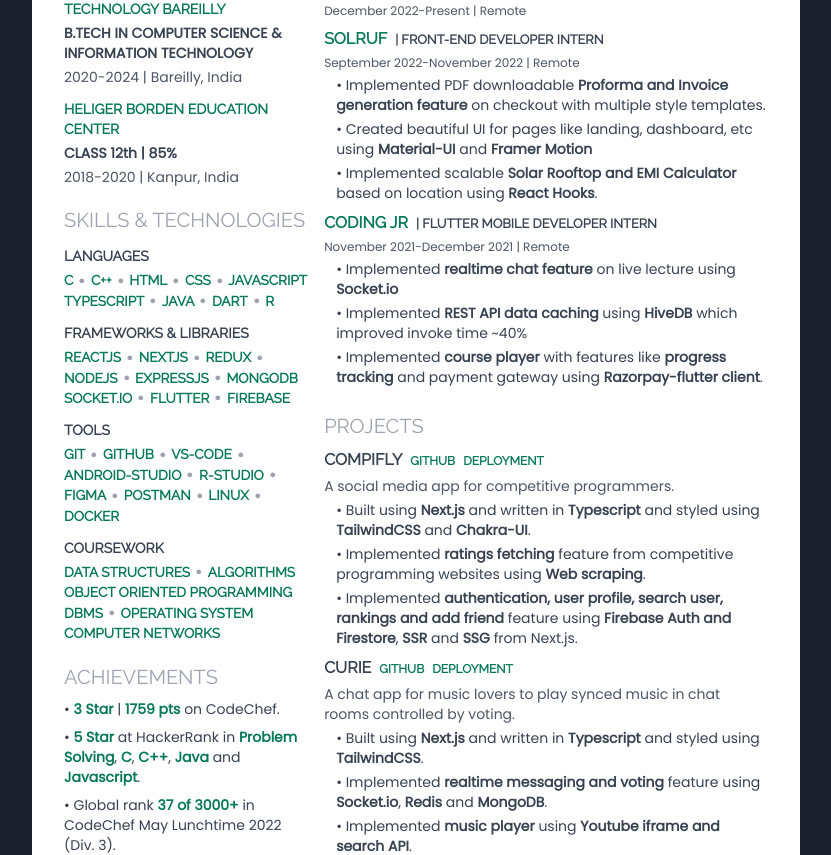
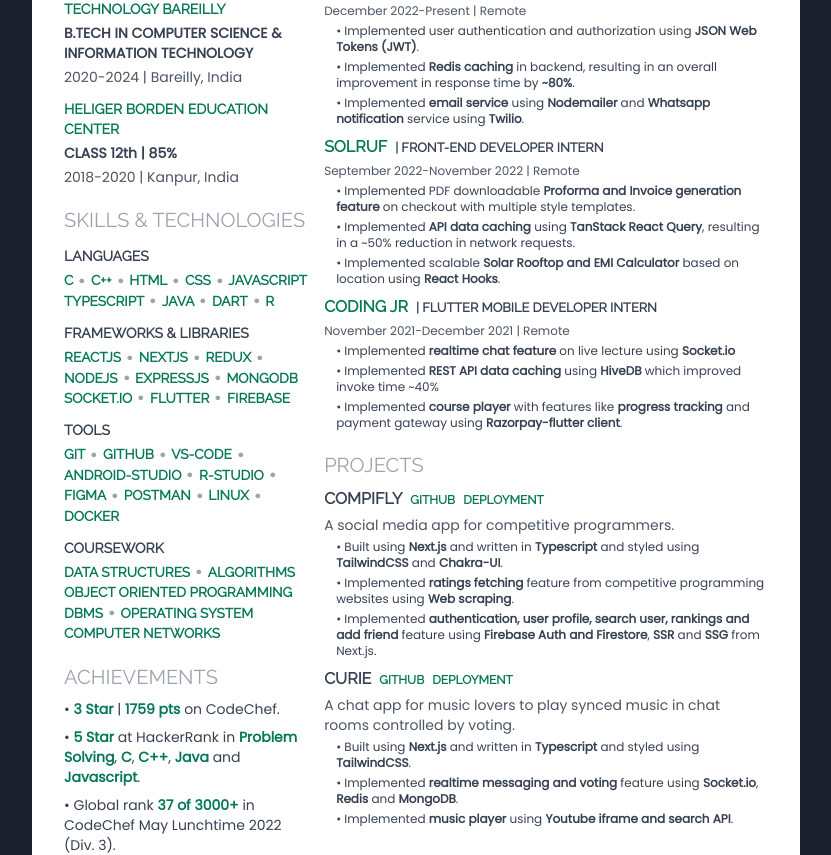
Before and after one commit to curiousyuvi/curious.yuvi, a Next.js app: page / in a window 1280 px wide. Shown: the part 4920-5775 px from the top of the page, without its empty margins (224-1055 px from the left). Built offline with nearby package versions, Linux system fonts and the light colour scheme; a web font is replaced by a local one.

Commit message:
edited points in experience

```diff
--- a/components/ResumeExperienceSection.tsx
+++ b/components/ResumeExperienceSection.tsx
@@ -18,6 +18,28 @@
         <Text className="!text-gray-600 text-xs !font-['Poppins']">
           December 2022-Present | Remote
         </Text>
+        <Text
+          className="!text-gray-700 text-xs !font-['Poppins'] ml-3"
+          _before={{ content: `"•  "` }}
+        >
+          Implemented user authentication and authorization using{" "}
+          <strong>JSON Web Tokens (JWT)</strong>.
+        </Text>
+        <Text
+          className="!text-gray-700 text-xs !font-['Poppins'] ml-3"
+          _before={{ content: `"•  "` }}
+        >
+          Implemented <strong>Redis caching</strong> in backend, resulting in an
+          overall improvement in response time by <strong>~80%</strong>.
+        </Text>
+        <Text
+          className="!text-gray-700 text-xs !font-['Poppins'] ml-3"
+          _before={{ content: `"•  "` }}
+        >
+          Implemented <strong>email service</strong> using{" "}
+          <strong>Nodemailer</strong> and <strong>Whatsapp notification</strong>{" "}
+          service using <strong>Twilio</strong>.
+        </Text>
       </div>
       <div className="w-full flex flex-col items-start gap-1">
         <Text className="!text-gray-700 text-[0.8rem] font-extrabold">
@@ -33,7 +55,7 @@
           September 2022-November 2022 | Remote
         </Text>
         <Text
-          className="!text-gray-700 text-sm !font-['Poppins'] ml-3"
+          className="!text-gray-700 text-xs !font-['Poppins'] ml-3"
           _before={{ content: `"•  "` }}
         >
           Implemented PDF downloadable{" "}
@@ -41,14 +63,15 @@
           with multiple style templates.
         </Text>
         <Text
-          className="!text-gray-700 text-sm !font-['Poppins'] ml-3"
+          className="!text-gray-700 text-xs !font-['Poppins'] ml-3"
           _before={{ content: `"•  "` }}
         >
-          Created beautiful UI for pages like landing, dashboard, etc using{" "}
-          <strong>Material-UI</strong> and <strong>Framer Motion</strong>
+          Implemented <strong>API data caching</strong> using{" "}
+          <strong>TanStack React Query</strong>, resulting in a ~50% reduction
+          in network requests.
         </Text>
         <Text
-          className="!text-gray-700 text-sm !font-['Poppins'] ml-3"
+          className="!text-gray-700 text-xs !font-['Poppins'] ml-3"
           _before={{ content: `"•  "` }}
         >
           Implemented scalable <strong>Solar Rooftop and EMI Calculator</strong>{" "}
@@ -69,21 +92,21 @@
           November 2021-December 2021 | Remote
         </Text>
         <Text
-          className="!text-gray-700 text-sm !font-['Poppins'] ml-3"
+          className="!text-gray-700 text-xs !font-['Poppins'] ml-3"
           _before={{ content: `"•  "` }}
         >
           Implemented <strong>realtime chat feature</strong> on live lecture
           using <strong>Socket.io</strong>
         </Text>
         <Text
-          className="!text-gray-700 text-sm !font-['Poppins'] ml-3"
+          className="!text-gray-700 text-xs !font-['Poppins'] ml-3"
           _before={{ content: `"•  "` }}
         >
           Implemented <strong>REST API data caching</strong> using{" "}
           <strong>HiveDB</strong> which improved invoke time ~40%
         </Text>
         <Text
-          className="!text-gray-700 text-sm !font-['Poppins'] ml-3"
+          className="!text-gray-700 text-xs !font-['Poppins'] ml-3"
           _before={{ content: `"•  "` }}
         >
           Implemented <strong>course player</strong> with features like{" "}
--- a/components/ResumeProjectsSection.tsx
+++ b/components/ResumeProjectsSection.tsx
@@ -25,7 +25,7 @@
           A social media app for competitive programmers.
         </Text>
         <Text
-          className="!text-gray-700 text-sm !font-['Poppins'] ml-3"
+          className="!text-gray-700 text-xs !font-['Poppins'] ml-3"
           _before={{ content: `"•  "` }}
         >
           Built using <strong>Next.js</strong> and written in{" "}
@@ -33,14 +33,14 @@
           <strong>TailwindCSS</strong> and <strong>Chakra-UI</strong>.
         </Text>
         <Text
-          className="!text-gray-700 text-sm !font-['Poppins'] ml-3"
+          className="!text-gray-700 text-xs !font-['Poppins'] ml-3"
           _before={{ content: `"•  "` }}
         >
           Implemented <strong>ratings fetching</strong> feature from competitive
           programming websites using <strong>Web scraping</strong>.
         </Text>
         <Text
-          className="!text-gray-700 text-sm !font-['Poppins'] ml-3"
+          className="!text-gray-700 text-xs !font-['Poppins'] ml-3"
           _before={{ content: `"•  "` }}
         >
           Implemented{" "}
@@ -72,7 +72,7 @@
           controlled by voting.
         </Text>
         <Text
-          className="!text-gray-700 text-sm !font-['Poppins'] ml-3"
+          className="!text-gray-700 text-xs !font-['Poppins'] ml-3"
           _before={{ content: `"•  "` }}
         >
           Built using <strong>Next.js</strong> and written in{" "}
@@ -80,7 +80,7 @@
           <strong>TailwindCSS</strong>.
         </Text>
         <Text
-          className="!text-gray-700 text-sm !font-['Poppins'] ml-3"
+          className="!text-gray-700 text-xs !font-['Poppins'] ml-3"
           _before={{ content: `"•  "` }}
         >
           Implemented <strong>realtime messaging and voting</strong> feature
@@ -88,7 +88,7 @@
           <strong>MongoDB</strong>.
         </Text>
         <Text
-          className="!text-gray-700 text-sm !font-['Poppins'] ml-3"
+          className="!text-gray-700 text-xs !font-['Poppins'] ml-3"
           _before={{ content: `"•  "` }}
         >
           Implemented <strong>music player</strong> using{" "}
--- a/components/ResumeRightSection.tsx
+++ b/components/ResumeRightSection.tsx
@@ -4,7 +4,7 @@
 
 const ResumeRightSection = () => {
   return (
-    <div className="w-full h-full flex flex-col items-start justify-between gap-3">
+    <div className="w-full h-full flex flex-col items-start justify-start gap-5">
       <ResumeExperienceSection />
       <ResumeProjectsSection />
     </div>
```
